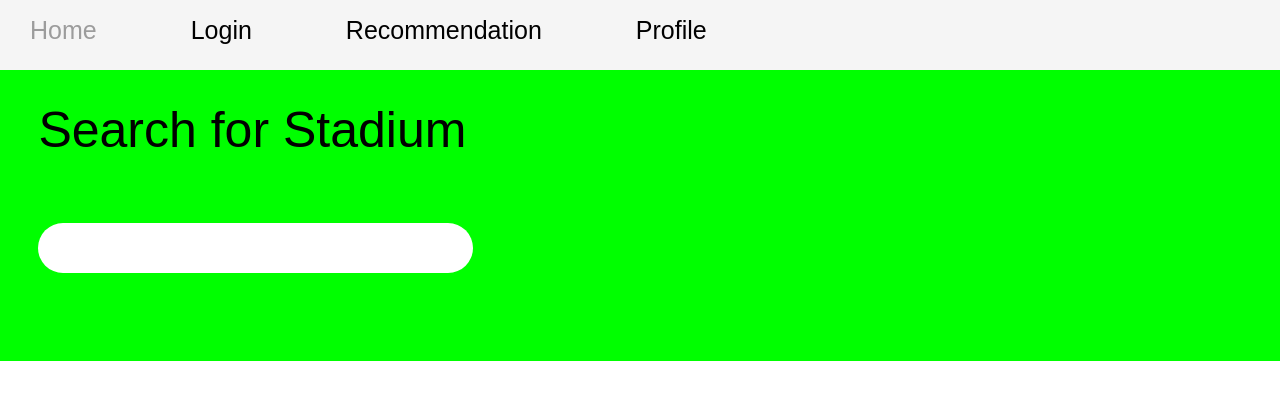
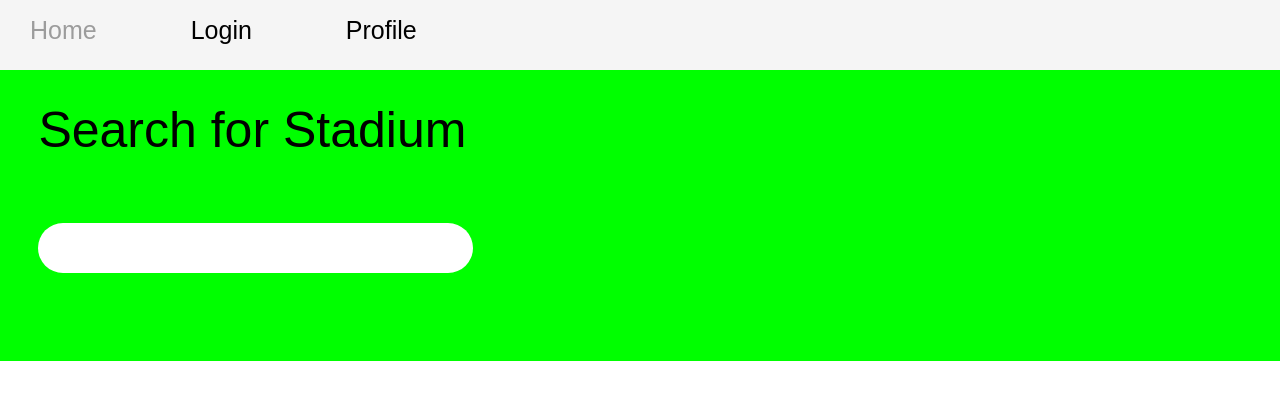
Before and after one commit to tylerbeckb/stadiumReviewWebsite, a Flask app: page / in a window 1280 px wide. Shown: the top 401 px of the page. Run offline with Flask 3, Linux system fonts and the light colour scheme; some libraries are stand-ins or nearby versions.

Commit message:
refactor: deleted recommendation page

```diff
--- a/app/templates/base.html
+++ b/app/templates/base.html
@@ -21,7 +21,6 @@
     <nav>
       <a href="{{ url_for('index') }}">Home</a>
       <a href="{{ url_for('login') }}">Login</a>
-      <a href="">Recommendation</a>
       <a href="{{ url_for('profile') }}">Profile</a>
     </nav>
     <div>
```
